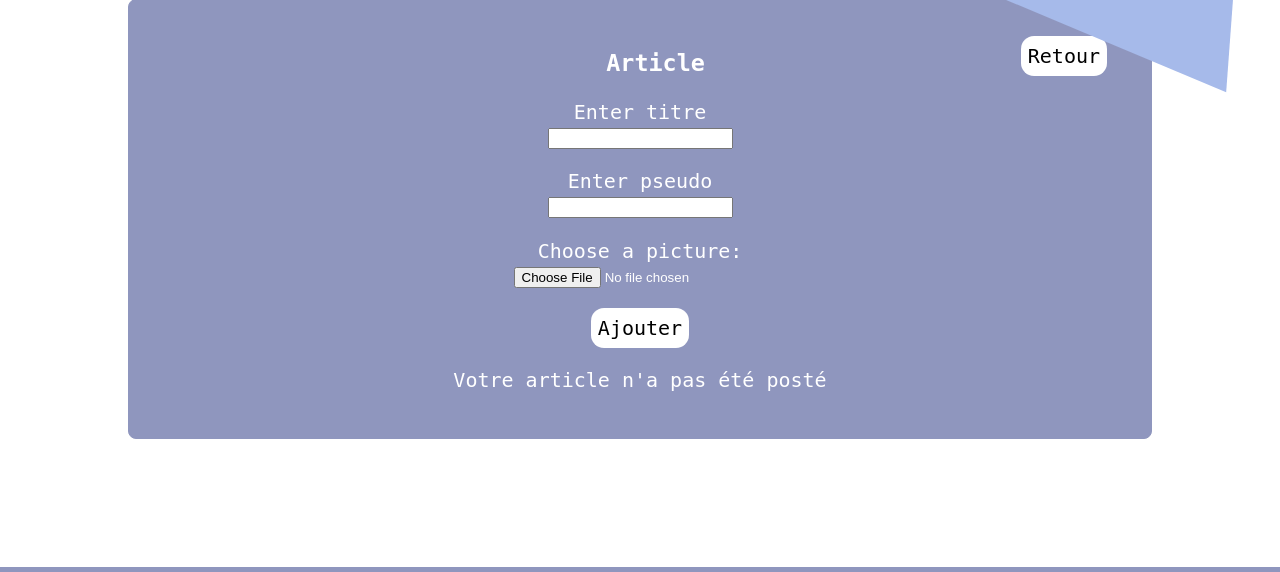
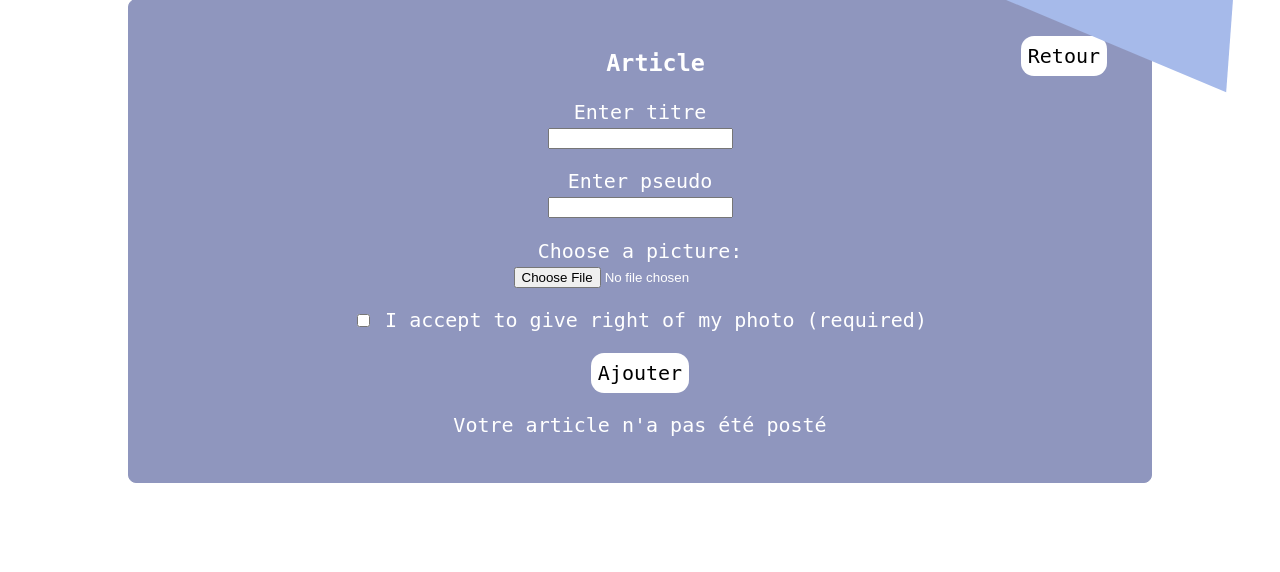
Before and after one commit to eliotsobieraj/web_capart_sobieraj, a PHP site: page /upload.php in a window 1280 px wide; the page is wider, and only the part inside the window is pictured. Shown: the part 491-1063 px from the top of that part. Run offline with PHP 8.4, Linux system fonts and the light colour scheme.

Commit message:
Add files via upload

```diff
--- /dev/null
+++ b/footer.php
@@ -0,0 +1 @@
+<?php
--- a/style_upload.css
+++ b/style_upload.css
@@ -84,3 +84,9 @@ a{
 #pseudo{
     margin-bottom: 2%;
 }
+
+#check{
+    display: block;
+    margin-top: 2%;
+    margin-left: 0;
+}
--- a/upload.php
+++ b/upload.php
@@ -23,6 +23,10 @@ include "header.php";
         <label for="pseudo">Enter pseudo</label><br><input type="text" name="pseudo_article" id="pseudo"><br>
         <label id="picture">Choose a picture:</label><br>
         <input type="file" id="image" name="article_image" accept="image/png, image/jpeg"><br>
+        <div id="check">
+            <input type="checkbox" name="checkbox" id="checkbox">
+            <label for="checkbox">I accept to give right of my photo (required)</label>
+        </div>
         <button type="submit" id="ajouter">Ajouter</button>
     </form>
     <?php
```
